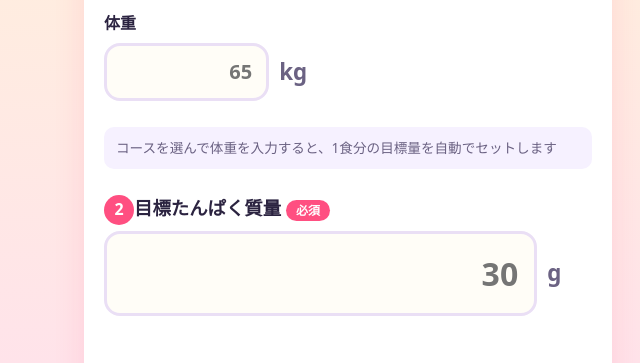
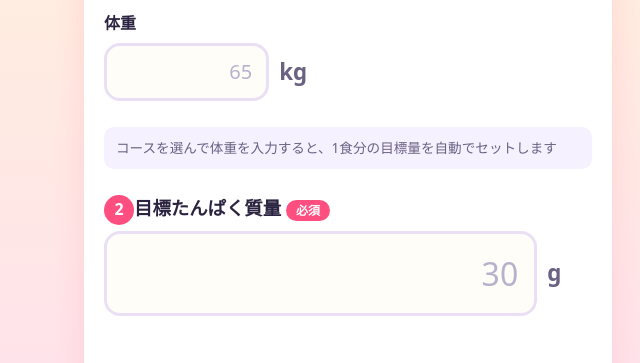
Before and after one commit to kaomatsu8888/Protein_Slot_Machine, a plain HTML site: page index.html in a window 1280 px wide. Shown: the part 360-723 px from the top of the page, 292-932 px from the left. Drawn offline with Linux system fonts and the light colour scheme.

Commit message:
プレースホルダーを薄く細くして入力済みと区別しやすくする
Co-Authored-By: Claude Sonnet 5.5 <noreply@anthropic.com>

```diff
--- a/style.css
+++ b/style.css
@@ -251,6 +251,17 @@ body {
 .field__input--large {
   padding: 14px 16px;
   font-size: 2rem;
+}
+
+/*
+ * 【意図】入力値は font-weight 800 の濃い文字なので、プレースホルダーが同じ見た目だと
+ *         「入力済み」に見えてしまう。色を薄く・細くして、例示であることを一目で区別させる
+ * 【注意】opacity はブラウザごとに初期値が違う（Firefox は 0.54）ため明示して揃える
+ */
+.field__input::placeholder {
+  color: #b9b0cc;
+  font-weight: 400;
+  opacity: 1;
 }
 
 .field__input:focus {
```
Also changed, not shown: 1 other file.
